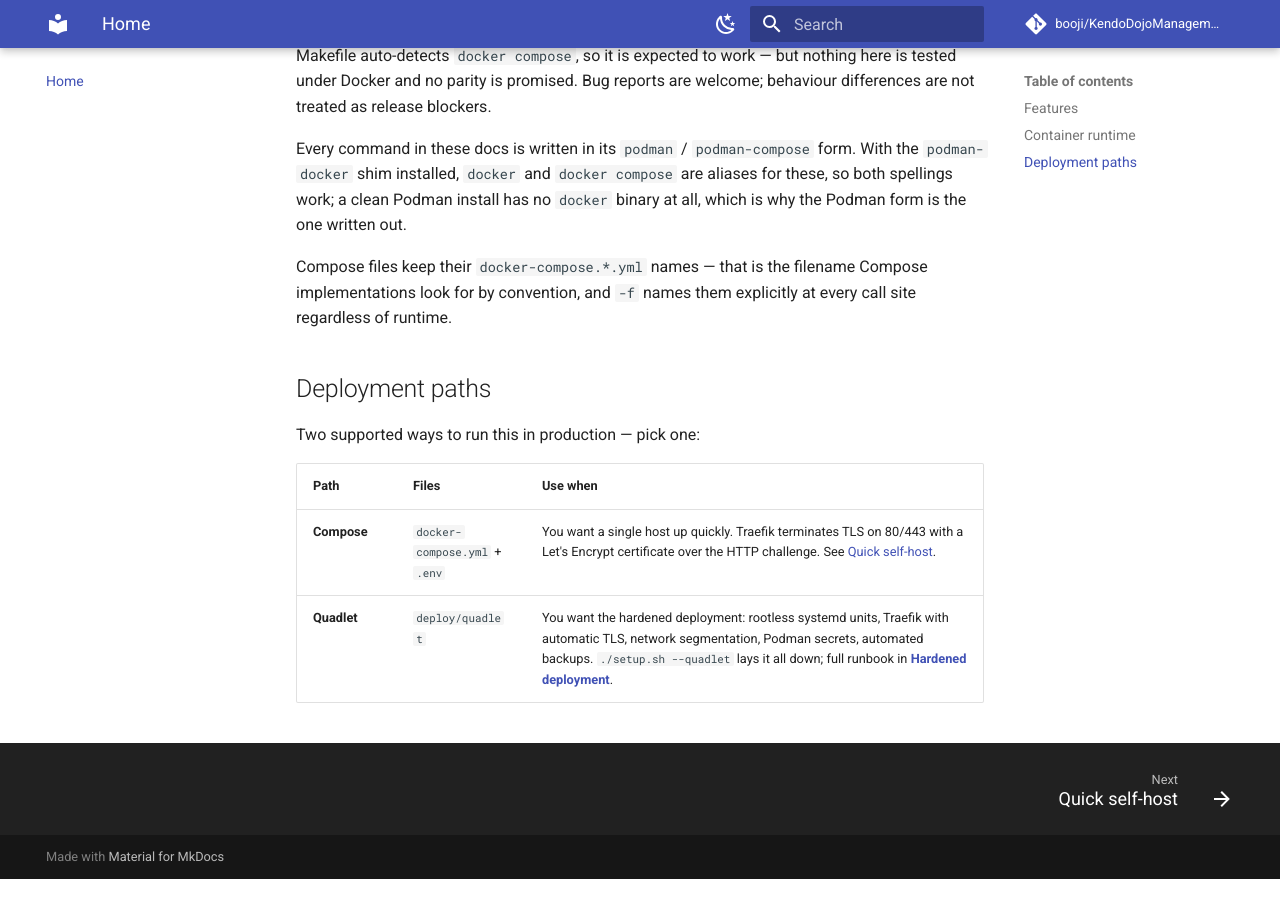
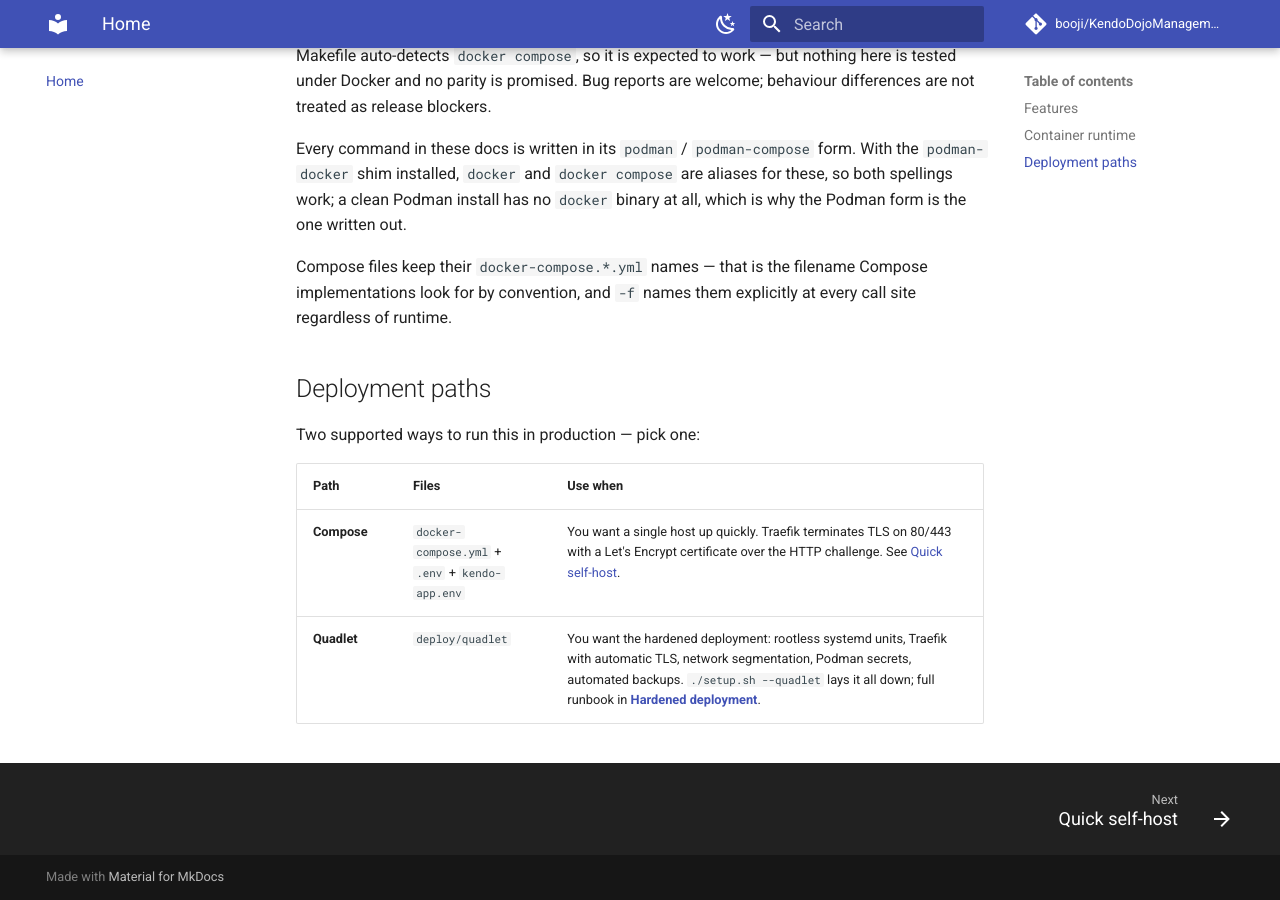
Before and after one commit to booji/KendoDojoManagement, an MkDocs documentation site: the page built from docs/index.md, in a window 1280 px wide and 900 px high, scrolled down 1991 px. Built offline with MkDocs 1.6.1 and Material for MkDocs 9.7.7, drawn with Linux system fonts in a browser that asks for light colours; comment, search, counter and statistics services are not loaded; the version menu is left out; before the commit the page ends 2870 px from its top, so only the background shows below that.

Commit message:
docs: name kendo-app.env in the Compose deployment row (#603)

```diff
--- a/docs/index.md
+++ b/docs/index.md
@@ -37,5 +37,5 @@ Two supported ways to run this in production — pick one:
 
 | Path | Files | Use when |
 |------|-------|----------|
-| **Compose** | `docker-compose.yml` + `.env` | You want a single host up quickly. Traefik terminates TLS on 80/443 with a Let's Encrypt certificate over the HTTP challenge. See [Quick self-host](install/quick-self-host.md). |
+| **Compose** | `docker-compose.yml` + `.env` + `kendo-app.env` | You want a single host up quickly. Traefik terminates TLS on 80/443 with a Let's Encrypt certificate over the HTTP challenge. See [Quick self-host](install/quick-self-host.md). |
 | **Quadlet** | `deploy/quadlet` | You want the hardened deployment: rootless systemd units, Traefik with automatic TLS, network segmentation, Podman secrets, automated backups. `./setup.sh --quadlet` lays it all down; full runbook in **[Hardened deployment](deployment.md)**. |
```
